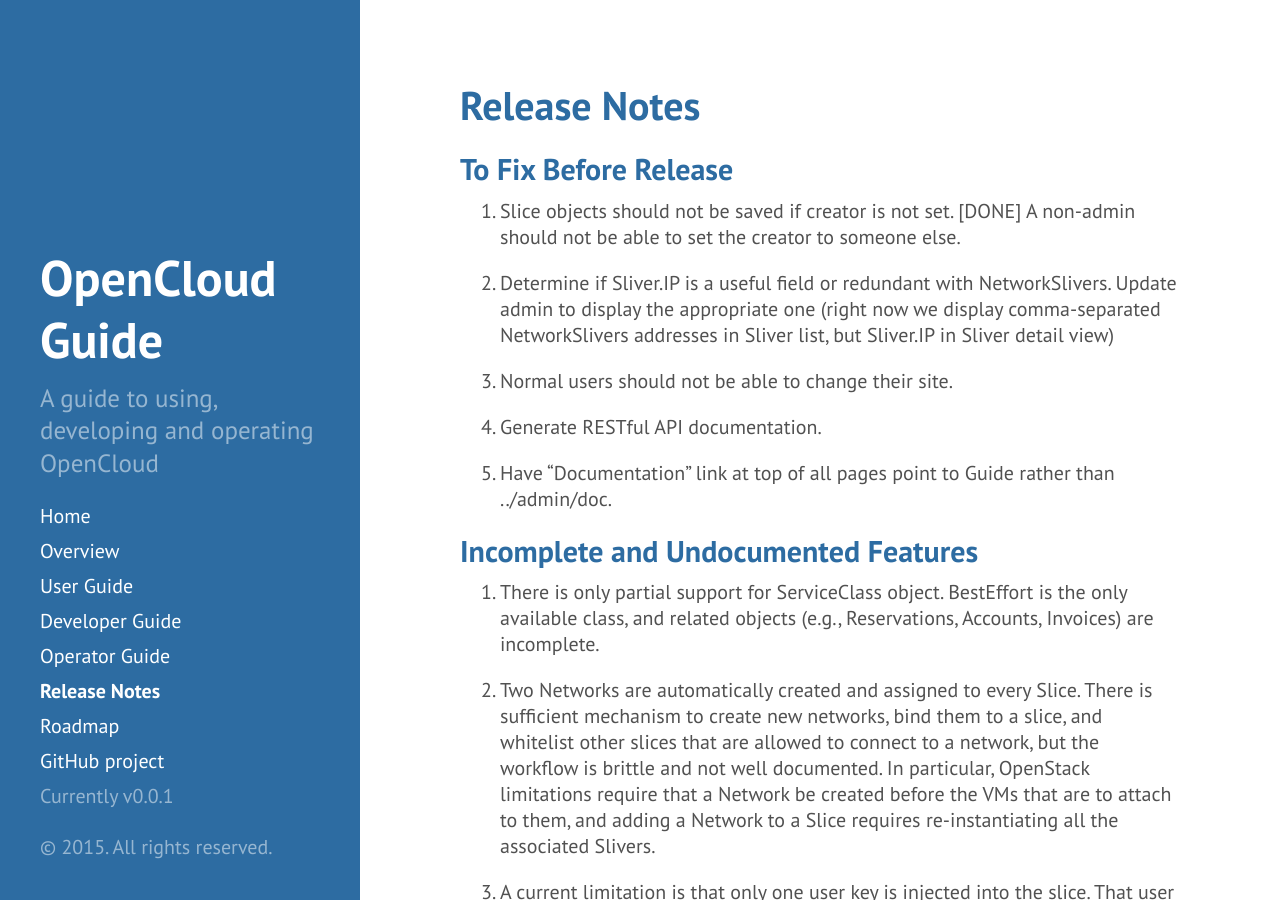
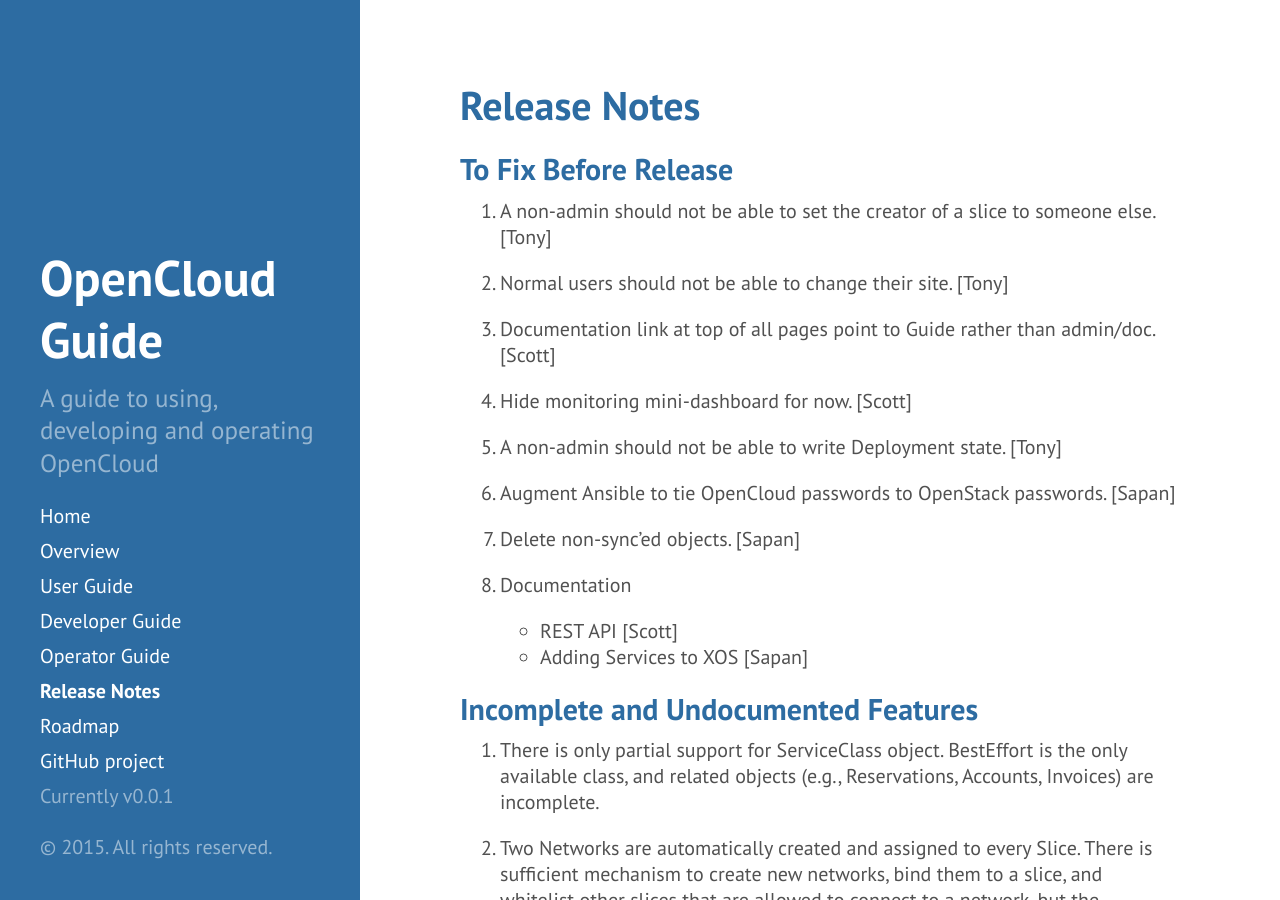
Before and after one commit to open-cloud/open-cloud.github.io.old, a Jekyll site: the page built from 4_notes.md, in a window 1280 px wide and 900 px high. Built offline with Jekyll 4.4.1, drawn with Linux system fonts in a browser that asks for light colours; Markdown is read by kramdown in place of the engine named in the settings.

Commit message:
reflect today's call

```diff
--- a/4_notes.md
+++ b/4_notes.md
@@ -5,20 +5,25 @@
 
 ##To Fix Before Release
 
-1. Slice objects should not be saved if creator is not set. [DONE] A
-    non-admin should not be able to set the creator to someone else.
+1. A non-admin should not be able to set the creator of a slice to
+   someone else. [Tony]
 
-2. Determine if Sliver.IP is a useful field or redundant with
-    NetworkSlivers. Update admin to display the appropriate one (right
-    now we display comma-separated NetworkSlivers addresses in Sliver
-    list, but Sliver.IP in Sliver detail view)
+2. Normal users should not be able to change their site. [Tony]
 
-3. Normal users should not be able to change their site.
+3. Documentation link at top of all pages point to Guide rather
+    than admin/doc. [Scott]
 
-4. Generate RESTful API documentation.
+4. Hide monitoring mini-dashboard for now. [Scott]
 
-5. Have "Documentation" link at top of all pages point to Guide rather
-    than ../admin/doc.
+5. A non-admin should not be able to write Deployment state. [Tony]
+
+6. Augment Ansible to tie OpenCloud passwords to OpenStack passwords. [Sapan]
+
+7. Delete non-sync'ed objects. [Sapan]
+
+8. Documentation
+   * REST API [Scott]
+   * Adding Services to XOS [Sapan]
 
 ##Incomplete and Undocumented Features
 
```
Also changed, not shown: 5_roadmap.md (+4 -0 lines).
